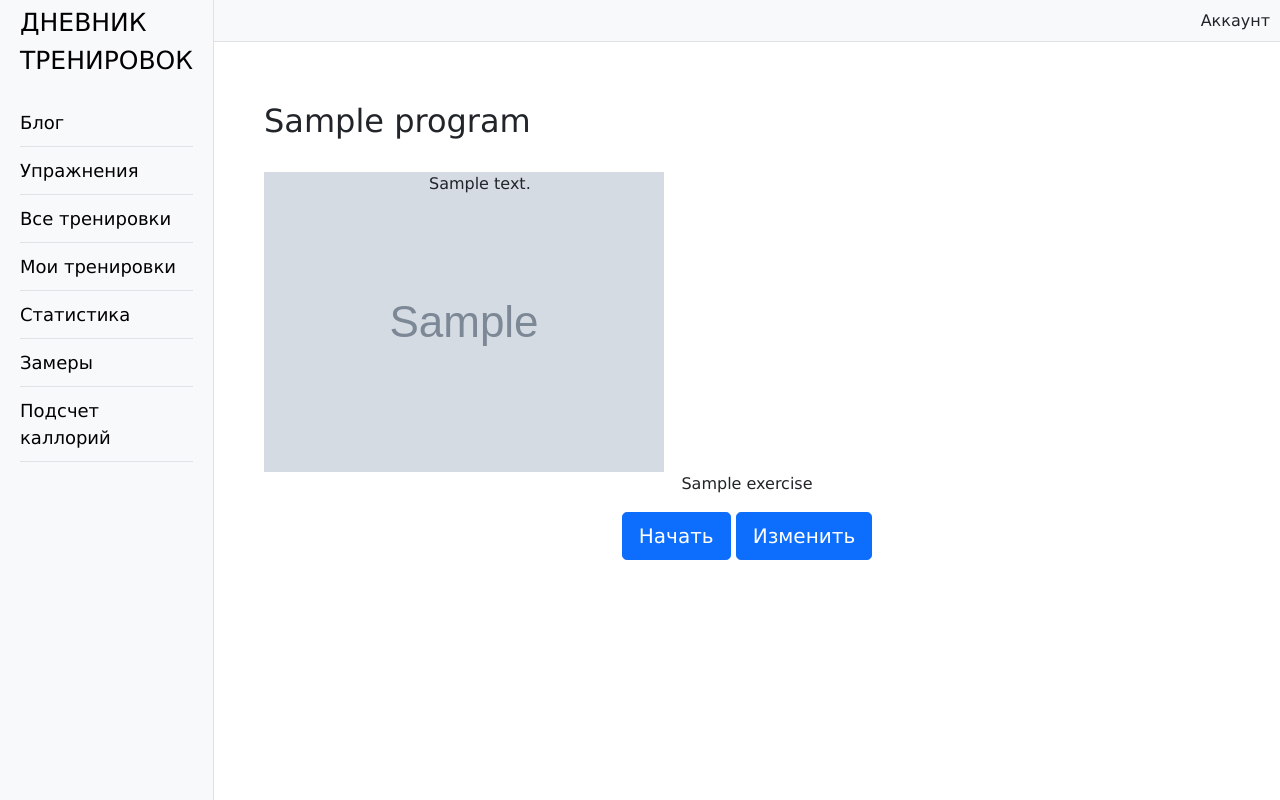
After one commit to Safintim/-training_diary, a Django app: template backend/templates/training/trainingprogram_detail.html in a window 1280 px wide. The commit adds this page. Run offline with Django 3.2, Linux system fonts and the light colour scheme; the template is opened without the code that fills it: most values are stand-ins (such as "Sample title", 1, 10 or a date in 2020); grey boxes marked "Sample" are stand-in pictures; some libraries are stand-ins or nearby versions.

Commit message:
Add training detail

```diff
--- a/backend/config/settings.py
+++ b/backend/config/settings.py
@@ -153,6 +153,7 @@ USE_TZ = True
 
 STATIC_URL = '/static/'
 IMAGE_UPLOAD_DIR = 'static/upload/images'
+DEFAULT_IMAGE_200 = 'static/images/200.png'
 MEDIA_URL = '/media/'
 
 STATICFILES_DIRS = (
--- a/backend/config/urls.py
+++ b/backend/config/urls.py
@@ -12,6 +12,7 @@ urlpatterns = [
     path('admin/', admin.site.urls),
     path('api/', include(router.urls)),
     path('', include('main.urls')),
+    path('', include('training.urls')),
 ]
 
 if settings.DEBUG:
--- a/backend/requirements.txt
+++ b/backend/requirements.txt
@@ -1,7 +1,8 @@
 asgiref==3.2.10
-Django==3.1.2
+Django==3.1.4
 django-3-jet==1.0.8
 django-filter==2.4.0
+django-taggit==1.3.0
 djangorestframework==3.12.1
 djangorestframework-camel-case==1.2.0
 djangorestframework-filters==1.0.0.dev0
--- a/backend/templates/sidebar.html
+++ b/backend/templates/sidebar.html
@@ -10,7 +10,7 @@
             <a>Упражнения</a>
         </div>
         <div class="menu-link">
-            <a>Все тренировки</a>
+            <a href="{% url 'training-program-list' %}">Все тренировки</a>
         </div>
         <div class="menu-link">
             <a>Мои тренировки</a>
--- /dev/null
+++ b/backend/templates/training/trainingprogram_detail.html
@@ -0,0 +1,32 @@
+{% extends 'base.html' %}
+{% load static %}
+{% block content %}
+
+    <div class="row mb-4">
+        <h2>{{ program.title }}</h2>
+    </div>
+    <div class="row justify-content-left">
+        <div class="col-2">
+            <img src="{{program.image.url}}" alt="{{ program.title }}">
+        </div>
+        <div class="col-10">
+            <p>{{ program.description }}</p>
+        </div>
+    </div>
+    <div class="row justify-content-center">
+        <div class="col-6 justify-content-center">
+            {% for exercise in program.exercises.all %}
+                <ul class="list-unstyled text-center">
+                    <li>{{ exercise.title }}</li>
+                </ul>
+                {% endfor %}
+        </div>
+    </div>
+    <div class="row justify-content-center">
+        <div class="col-6 text-center">
+            <a href="#" class="btn btn-primary btn-lg w-20">Начать</a>
+            <a href="#" class="btn btn-primary btn-lg w-20">Изменить</a>
+        </div>
+    </div>
+
+{% endblock content %}
--- a/backend/training/models.py
+++ b/backend/training/models.py
@@ -1,5 +1,6 @@
 from django.db import models
 from django.contrib.auth import get_user_model
+from django.conf import settings
 
 from taggit.managers import TaggableManager
 
@@ -7,6 +8,7 @@ from taggit.managers import TaggableManager
 class TrainingProgram(models.Model):
     title = models.CharField('Название', max_length=100)
     description = models.TextField('Описание', blank=True, null=True)
+    image = models.ImageField('Изображение', upload_to=settings.IMAGE_UPLOAD_DIR, default=settings.DEFAULT_IMAGE_200)
     created_at = models.DateTimeField('Дата создания', auto_now_add=True)
     exercises = models.ManyToManyField(
         'training.Exercise',
```
Also changed, not shown: backend/templates/training/trainingprogram_form.html (added, +8 -0 lines), backend/templates/training/trainingprogram_list.html (added, +32 -0 lines), backend/training/urls.py (added, +9 -0 lines), backend/training/views.py (+26 -2 lines), backend/db.sqlite3, backend/static/images/200.png (added), backend/static/images/plus.png (added), backend/static/upload/images/200.png (added), backend/training/migrations/0008_trainingprogram_image.py (added), backend/training/migrations/0009_auto_20201210_0847.py (added).
